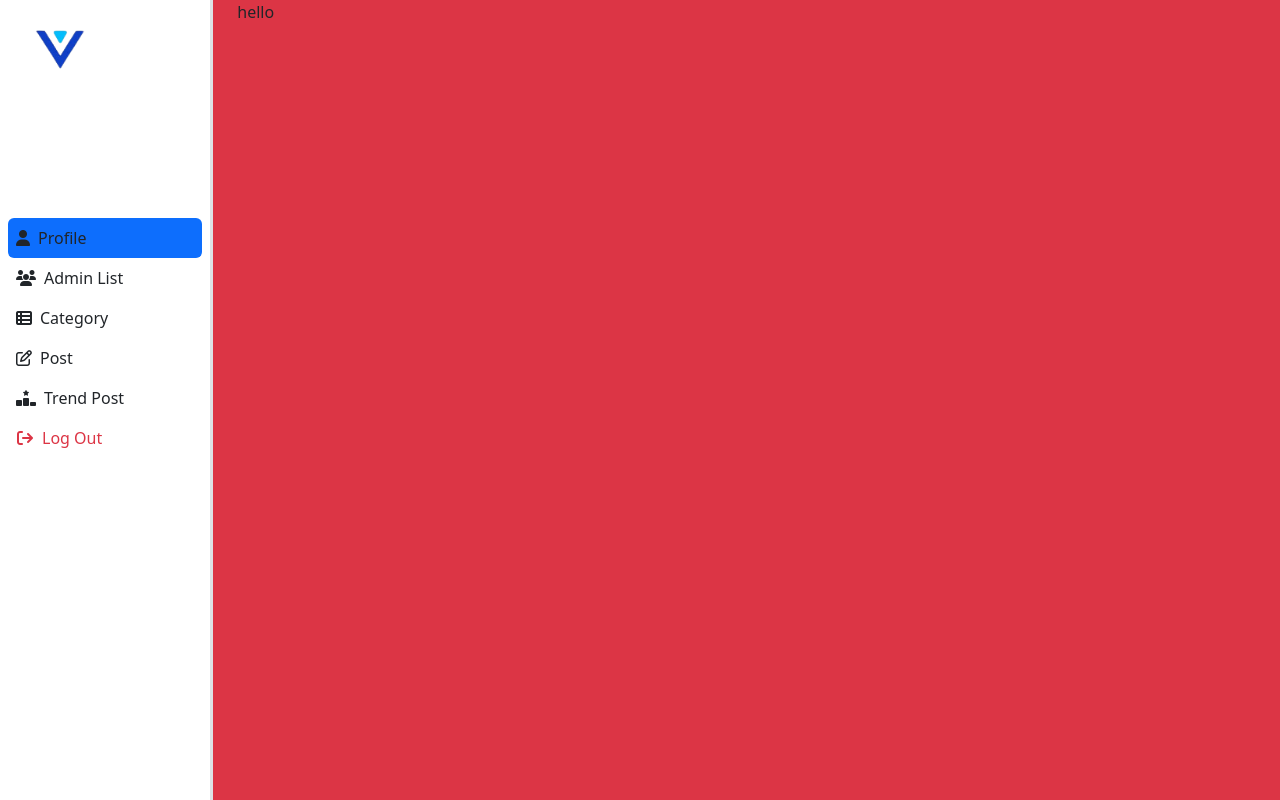
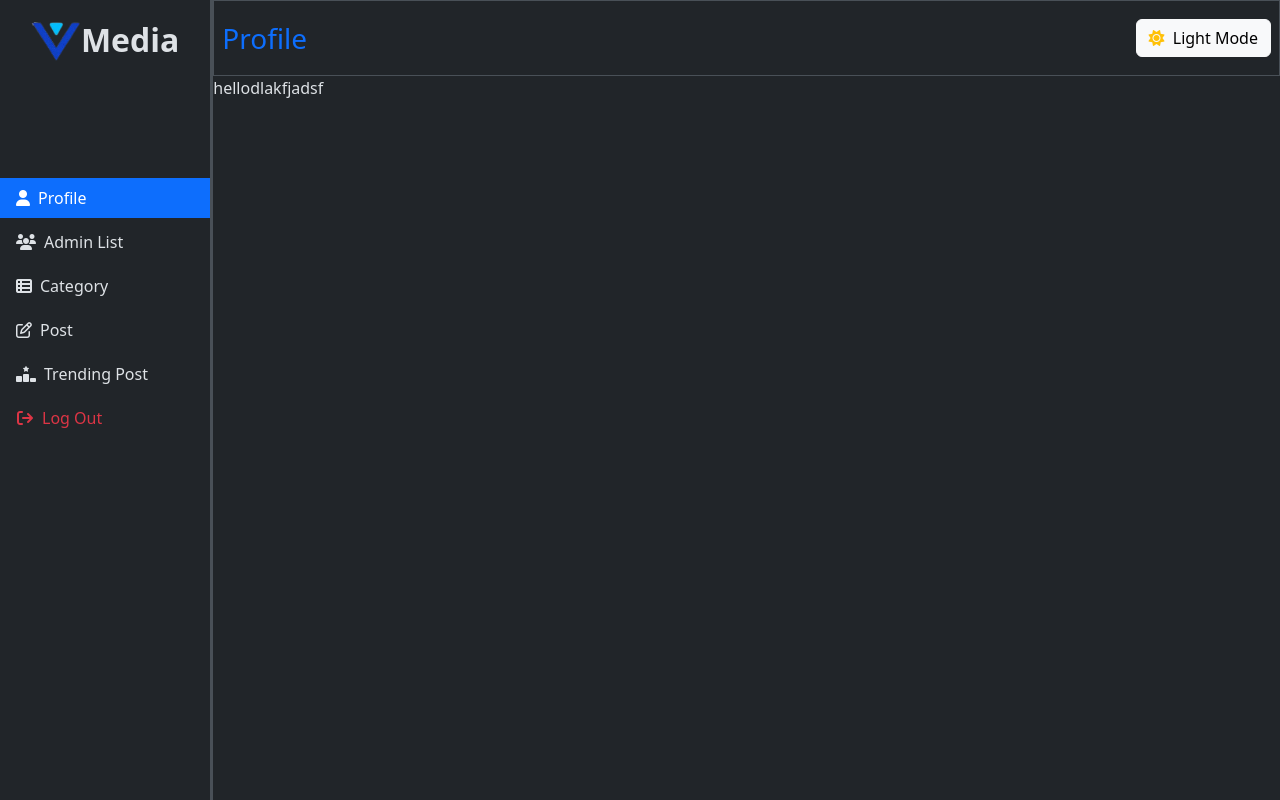
Before and after one commit to WaiYanPhoneAant/bootstrap_admin_ui, a plain HTML site: page index.html in a window 1280 px wide. Drawn offline with nearby package versions, Linux system fonts and the light colour scheme.

Commit message:
bootstrap admin dashobard

```diff
--- a/index.html
+++ b/index.html
@@ -1,5 +1,5 @@
 <!DOCTYPE html>
-<html lang="en" data-bs-theme="light" id="html-dark" class="html-dark">
+<html lang="en" data-bs-theme="dark" id="html-dark" class="html-dark">
 <head>
     <meta charset="UTF-8">
     <meta http-equiv="X-UA-Compatible" content="IE=edge">
@@ -21,41 +21,87 @@
             width: 40px;
         }
     }
-    @media only screen and (max-width: 580px) {
 
-        .logo img{
-            width: 40px;
-        }
-    }
 </style>
 <body class="d-flex">
 
 
-    <nav class="offcanvas-md  offcanvas-start col-2 border-end col-md-1 col-lg-2 border-3 p-2  d-flex flex-column align-items-center align-items-md-stretch" style="height: 100vh;"  tabindex="-1" id="offcanvasDarkNavbar" aria-labelledby="offcanvasDarkNavbarLabel">
-        <div class="d-md-flex logo justify-content-center p-lg-3">
-                <img class="" src="./logo.png" alt="logo">
-                <span class="text-white fs-3 fw-bold ms-1 align-self-end d-none d-lg-block">Media</span>
+    <nav class="offcanvas-sm offcanvas-start col-2 border-end border-3  d-flex flex-column " style="min-height: 100vh;"  tabindex="-1" id="offcanvasDarkNavbar" aria-labelledby="offcanvasDarkNavbarLabel">
+        <div class="d-flex logo justify-content-between justify-content-sm-center p-4 p-sm-3">
+            <img class="" src="./logo.png" alt="logo">
+            <span class="d-none d-md-block fs-2 fw-bold ">Media</span>
+            <button type="button" class="btn-close d-block d-sm-none" data-bs-dismiss="offcanvas" data-bs-target="#offcanvasDarkNavbar" aria-label="Close"></button>
+
         </div>
-        <div class="d-flex flex-column align-items-center"  style="margin-top: 8rem;">
-            <a href="#" class="nav-link  active d-flex align-items-center justify-content-md-center justify-content-lg-start col-10    col-lg-12 bg-primary p-2 fs-6 rounded"><i class="fa-solid fa-user pe-lg-2"></i> <span class="d-none d-lg-block">Profile</span> </a>
-            <a href="#" class="nav-link  d-flex align-items-center col-10 justify-content-md-center justify-content-lg-start   col-lg-12  p-2 fs-6"><i class="fa-solid fa-users  pe-lg-2"></i><span class="d-none d-lg-block ">Admin List </span> </a>
-            <a href="#" class="nav-link  d-flex align-items-center col-10 justify-content-md-center justify-content-lg-start   col-lg-12  p-2 fs-6"><i class="fa-solid fa-table-list  pe-lg-2"></i> <span class="d-none d-lg-block">Category</span> </a>
-            <a href="#" class="nav-link  d-flex align-items-center col-10 justify-content-md-center justify-content-lg-start   col-lg-12  p-2 fs-6"><i class="fa-regular fa-pen-to-square  pe-lg-2"></i> <span class="d-none d-lg-block">Post</span> </a>
-            <a href="#" class="nav-link  d-flex align-items-center col-10 justify-content-md-center justify-content-lg-start   col-lg-12  p-2 fs-6"><i class="fa-solid fa-ranking-star  pe-lg-2"></i> <span class="d-none d-lg-block">Trend Post</span> </a>
-            <a href="#" class="nav-link text-danger d-flex align-items-center col-9  col-lg-12  p-2 fs-6"><i class="fa-solid fa-arrow-right-from-bracket  pe-lg-2"></i><span class="d-none d-lg-block">Log Out </span> </a>
+        <div class="mb-5"  style="margin-top: 6rem;">
+            <ul class="navbar-nav justify-content-end flex-grow-1">
+                <li class="nav-item  bg-primary mb-1" aria-label="Profile">
+                    <a href="#" aria-current="Page" class="nav-link d-flex ps-3 active text-white  flex-md-row align-items-start align-items-sm-center justify-content-sm-center justify-content-md-start  p-2 fs-6 ">
+                        <i class="fa-solid fa-user pe-2"></i> <span class="d-sm-none d-md-block ">Profile</span>
+                    </a>
+                </li>
+                <li class="nav-item  mb-1 "  data-bs-dismiss="offcanvas" data-bs-target="#offcanvasDarkNavbar" aria-label="Close">
+                    <a href="#" aria-current="Page" class="nav-link d-flex ps-3  flex-md-row align-items-start align-items-sm-center justify-content-sm-center justify-content-md-start  p-2 fs-6 ">
+                        <i class="fa-solid fa-users  pe-2"></i><span class="d-sm-none d-md-block">Admin List </span>
+                    </a>
+                </li>
+                <li class="nav-item  mb-1"  data-bs-dismiss="offcanvas" data-bs-target="#offcanvasDarkNavbar" aria-label="Close">
+                    <a href="#" aria-current="Page" class="nav-link d-flex ps-3  flex-md-row align-items-start align-items-sm-center justify-content-sm-center justify-content-md-start  p-2 fs-6 ">
+                        <i class="fa-solid fa-table-list  pe-2"></i> <span class="d-sm-none d-md-block">Category</span>
+                    </a>
+                </li>
+                <li class="nav-item  mb-1"  data-bs-dismiss="offcanvas" data-bs-target="#offcanvasDarkNavbar" aria-label="Close">
+                    <a href="#" aria-current="Page" class="nav-link d-flex ps-3  flex-md-row align-items-start align-items-sm-center justify-content-sm-center justify-content-md-start  p-2 fs-6 ">
+                        <i class="fa-regular fa-pen-to-square  pe-2"></i> <span class="d-sm-none d-md-block">Post</span>
+                    </a>
+                </li>
+                <li class="nav-item  mb-1"  data-bs-dismiss="offcanvas" data-bs-target="#offcanvasDarkNavbar" aria-label="Close">
+                    <a href="#" aria-current="Page" class="nav-link d-flex ps-3  flex-md-row align-items-start align-items-sm-center justify-content-sm-center justify-content-md-start  p-2 fs-6 ">
+                        <i class="fa-solid fa-ranking-star  pe-2"></i> <span class="d-sm-none d-md-block">Trending Post </span>
+                    </a>
+                </li>
+                <li class="nav-item  mb-1"  data-bs-dismiss="offcanvas" data-bs-target="#offcanvasDarkNavbar" aria-label="Close">
+                    <a href="#" aria-current="Page" class="nav-link d-flex ps-3 text-danger  flex-md-row align-items-start align-items-sm-center justify-content-sm-center justify-content-md-start  p-2 fs-6 ">
+                        <i class="fa-solid fa-arrow-right-from-bracket  pe-2"></i><span class="d-sm-none d-md-block">Log Out </span>
+                    </a>
+                </li>
+            </ul>
+        </div>
+    </nav>
+    <section class="d-flex col-12 col-sm-10 flex-column">
+
+            <div class="border border-bottom border-1 navbar sec-nav sticky-top bg-dark z-3">
+                <div class="container-fluid p-2 d-flex justify-content-between">
+                    <div class="header fs-3">
+                        <span class="d-none d-sm-block text-primary">Profile</span>
+                        <button class="navbar-toggler d-block d-sm-none mt-1" type="button" data-bs-toggle="offcanvas" data-bs-target="#offcanvasDarkNavbar" aria-controls="offcanvasDarkNavbar">
+                            <i class="fa-solid fa-bars fs-1 "></i>
+                        </button>
+                    </div>
+                    <div class="d-flex d-sm-none logo justify-content-between justify-content-sm-center ">
+                        <span class=" fs-2 fw-bold "> <span class="text-primary">V</span> Media</span>
+                    </div>
+                    <div class="mode">
+                        <div class="theme">
+                        </div>
+                    </div>
+                </div>
+            </div>
+            <!-- <div class="col-md-10 ">
+                <button class="navbar-toggler" type="button" data-bs-toggle="offcanvas" data-bs-target="#offcanvasDarkNavbar" aria-controls="offcanvasDarkNavbar">
+                    <span class="navbar-toggler-icon"></span>Hello every one
+                </button>
+            </div> -->
+            <div class="col-12   sticky-top overflow-y-scroll z-0" style="height: 88vh;">
+                <div class="" style="height: 100vh;">
+                    hellodlakfjadsf
+                </div>
+            </div>
 
 
-        </div>
-    </nav>
-    <div class="col-10 bg-danger">
-        <button class="navbar-toggler" type="button" data-bs-toggle="offcanvas" data-bs-target="#offcanvasDarkNavbar" aria-controls="offcanvasDarkNavbar">
-            <span class="navbar-toggler-icon"></span>hello
-        </button>
-    </div>
+    </section>
 
 </body>
 <script src="https://cdn.jsdelivr.net/npm/bootstrap@5.3.0-alpha1/dist/js/bootstrap.bundle.min.js" integrity="sha384-w76AqPfDkMBDXo30jS1Sgez6pr3x5MlQ1ZAGC+nuZB+EYdgRZgiwxhTBTkF7CXvN" crossorigin="anonymous"></script>
-<script>
-
-</script>
+<script src="script.js"></script>
 </html>
--- /dev/null
+++ b/script.js
@@ -0,0 +1,30 @@
+    // element Tags
+    const tag= document.querySelector('html');
+    const themeBtn=document.querySelector('.theme');
+    const secNavTag=document.querySelector('.sec-nav');
+    // init theme
+    theme('dark');
+
+    //btn event
+    themeBtn.addEventListener('click',()=>{
+       if(tag.getAttribute('data-bs-theme')==='dark'){
+           theme('light')
+       }else{
+            theme('dark')
+       }
+    })
+
+     // init theme function
+    function theme(mode) {
+        if (mode==='dark') {
+            tag.setAttribute('data-bs-theme','dark');
+            secNavTag.classList.remove('bg-white');
+            secNavTag.classList.add('bg-dark')
+            themeBtn.innerHTML='<div class="btn btn-light"><i class="fa-solid me-1 fa-sun text-warning"></i></i> <span class="d-none d-md-inline">Light Mode</span> </div>'
+        }else{
+            tag.setAttribute('data-bs-theme','light');
+            secNavTag.classList.remove('bg-dark');
+            secNavTag.classList.add('bg-white');
+            themeBtn.innerHTML='<div class="btn btn-dark"><i class="fa-solid fa-moon me-1"></i><span  class="d-none d-md-inline">Dark Mode</span></div>'
+        }
+    }
```
Also changed, not shown: nav.html (deleted, +0 -66 lines).
